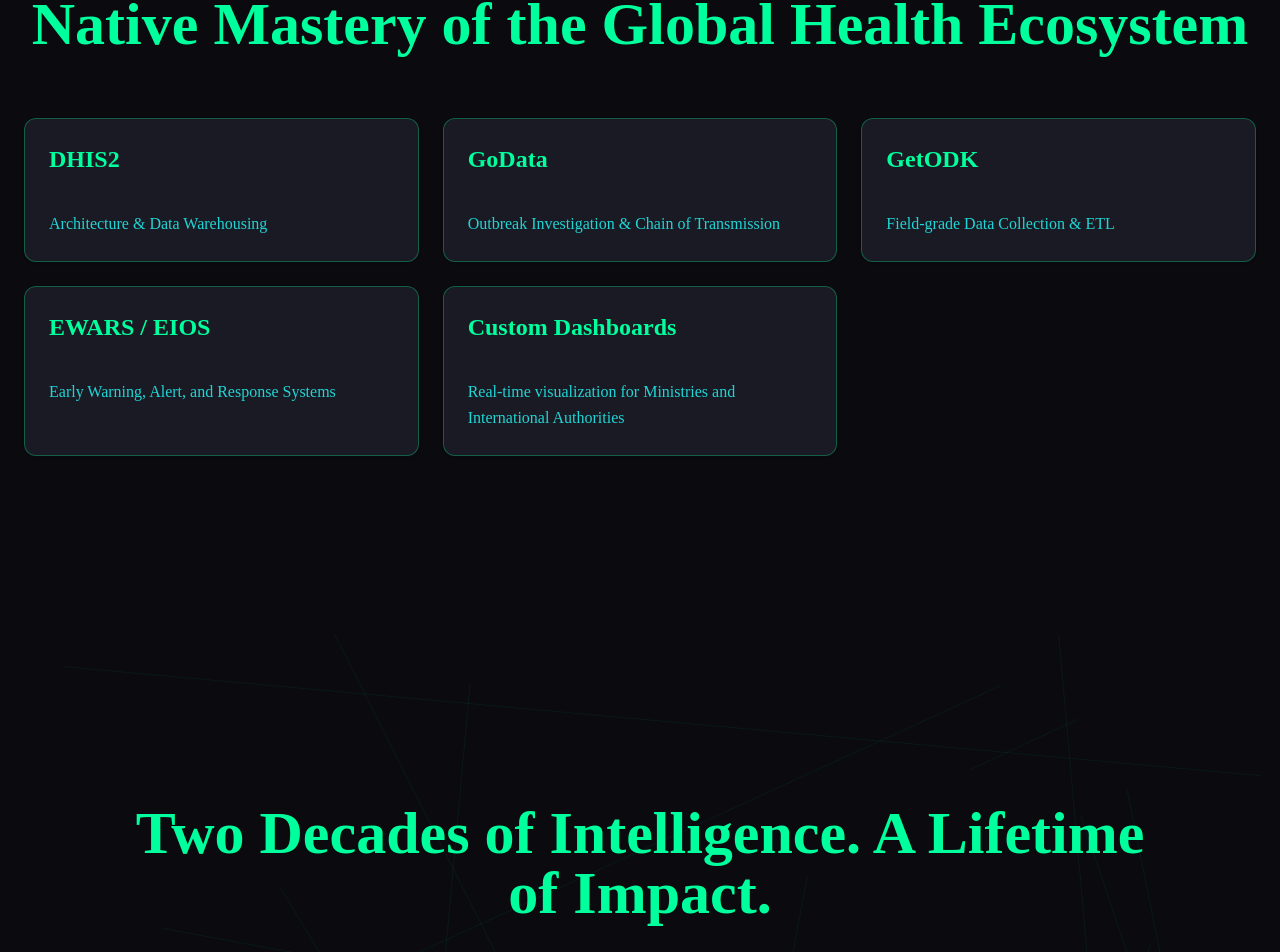
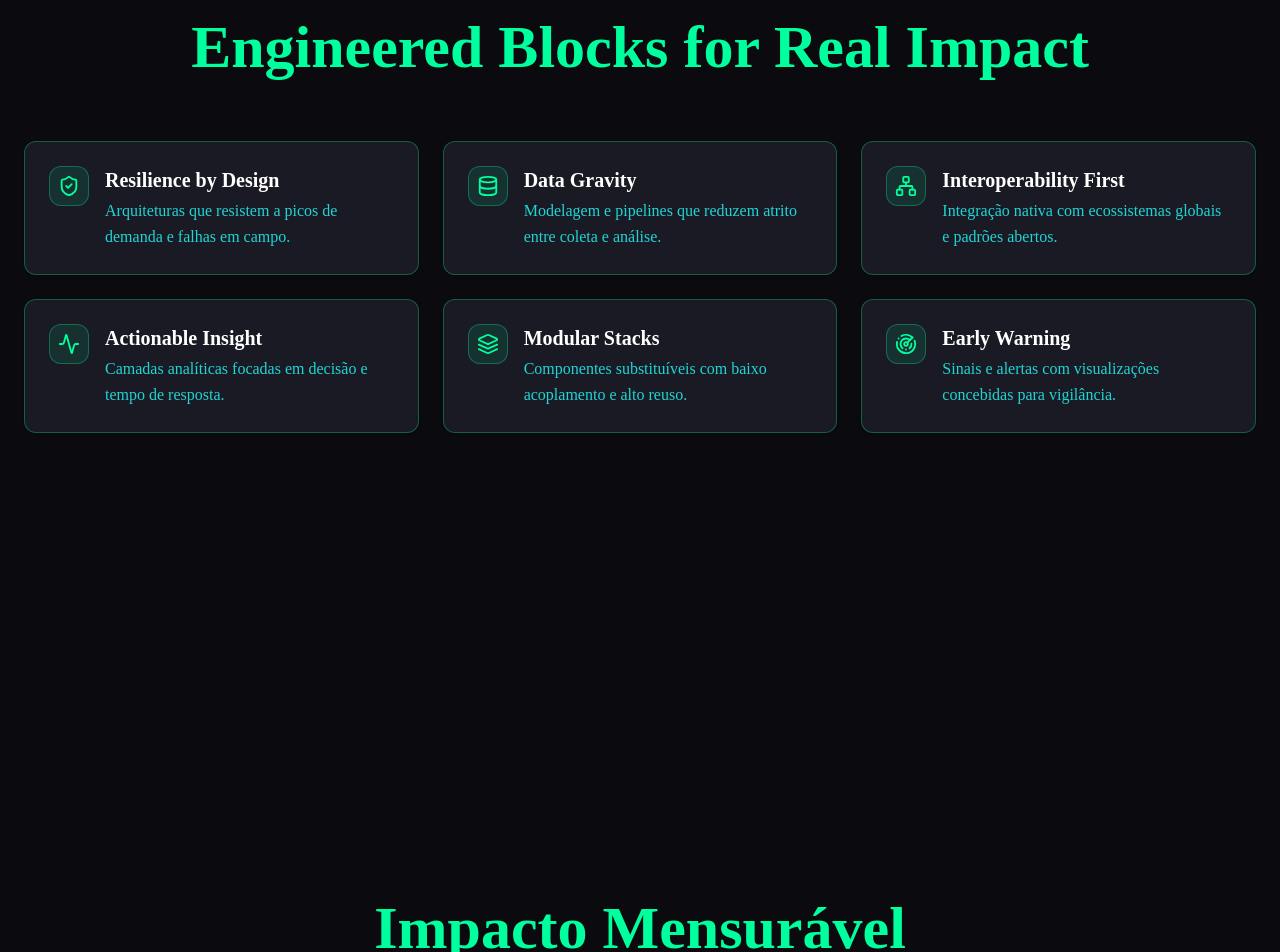
Before and after one commit to UAPE-da-Amazonia/uape-landing-page, a Next.js app: page / in a window 1280 px wide. Shown: the part 1775-2727 px from the top of the page. Built offline with nearby package versions, Linux system fonts and the light colour scheme.

Commit message:
feat(landing-page): add features and stats sections to main page
- Implement FeaturesSection with animated cards showcasing product capabilities
- Add StatsSection with animated metrics display
- Update implementation roadmap documentation to reflect completed phases

```diff
--- a/src/app/page.tsx
+++ b/src/app/page.tsx
@@ -6,6 +6,8 @@ import { WhySection } from "@/src/components/uape/why-section"
 import { StackSection } from "@/src/components/uape/stack-section"
 import { AboutSection } from "@/src/components/uape/about-section"
 import { ExperienceSection } from "@/src/components/uape/experience-section"
+import { FeaturesSection } from "@/src/components/uape/features-section"
+import { StatsSection } from "@/src/components/uape/stats-section"
 import { Footer } from "@/src/components/uape/footer"
 import { Navbar } from "@/src/components/uape/navbar"
 import { ScrollToTop } from "@/src/components/uape/scroll-to-top"
@@ -24,6 +26,8 @@ export default function UapePage() {
       <Navbar />
       <HeroSection scrollY={scrollY} />
       <WhySection />
+      <FeaturesSection />
+      <StatsSection />
       <StackSection />
       <AboutSection />
       <ExperienceSection />
--- /dev/null
+++ b/src/components/uape/features-section.tsx
@@ -0,0 +1,84 @@
+"use client"
+
+import { Section } from "@/src/components/ui/section"
+import { Card } from "@/src/components/ui/card"
+import { motion } from "framer-motion"
+import { ShieldCheck, Database, Network, Activity, Layers, Radar } from "lucide-react"
+
+const features = [
+  {
+    title: "Resilience by Design",
+    description: "Arquiteturas que resistem a picos de demanda e falhas em campo.",
+    icon: ShieldCheck,
+  },
+  {
+    title: "Data Gravity",
+    description: "Modelagem e pipelines que reduzem atrito entre coleta e análise.",
+    icon: Database,
+  },
+  {
+    title: "Interoperability First",
+    description: "Integração nativa com ecossistemas globais e padrões abertos.",
+    icon: Network,
+  },
+  {
+    title: "Actionable Insight",
+    description: "Camadas analíticas focadas em decisão e tempo de resposta.",
+    icon: Activity,
+  },
+  {
+    title: "Modular Stacks",
+    description: "Componentes substituíveis com baixo acoplamento e alto reuso.",
+    icon: Layers,
+  },
+  {
+    title: "Early Warning",
+    description: "Sinais e alertas com visualizações concebidas para vigilância.",
+    icon: Radar,
+  },
+]
+
+export function FeaturesSection() {
+  return (
+    <Section id="features">
+      <div className="max-w-7xl w-full">
+        <motion.h2
+          initial={{ opacity: 0, y: 20 }}
+          whileInView={{ opacity: 1, y: 0 }}
+          transition={{ duration: 0.6 }}
+          viewport={{ once: true }}
+          className="text-4xl md:text-6xl font-mono font-bold mb-16 text-center text-[#00ff9d]"
+        >
+          Engineered Blocks for Real Impact
+        </motion.h2>
+
+        <div className="grid grid-cols-1 md:grid-cols-2 lg:grid-cols-3 gap-6">
+          {features.map((f, index) => {
+            const Icon = f.icon
+            return (
+              <motion.div
+                key={f.title}
+                initial={{ opacity: 0, y: 20 }}
+                whileInView={{ opacity: 1, y: 0 }}
+                transition={{ duration: 0.6, delay: index * 0.1 }}
+                viewport={{ once: true }}
+              >
+                <Card className="bg-[#1a1a24] border-[#00ff9d]/30 p-6 h-full hover:border-[#00ff9d] transition-all duration-300 hover:shadow-[0_0_30px_rgba(0,255,157,0.25)]">
+                  <div className="flex items-start gap-4">
+                    <div className="shrink-0 w-10 h-10 rounded-xl bg-[#00ff9d]/10 border border-[#00ff9d]/30 flex items-center justify-center text-[#00ff9d]">
+                      <Icon size={22} />
+                    </div>
+                    <div>
+                      <h3 className="text-xl font-mono font-bold text-white mb-1">{f.title}</h3>
+                      <p className="text-[#20d5d5] leading-relaxed">{f.description}</p>
+                    </div>
+                  </div>
+                </Card>
+              </motion.div>
+            )
+          })}
+        </div>
+      </div>
+    </Section>
+  )
+}
--- /dev/null
+++ b/src/components/uape/stats-section.tsx
@@ -0,0 +1,55 @@
+"use client"
+
+import { Section } from "@/src/components/ui/section"
+import { motion } from "framer-motion"
+
+const stats = [
+  { value: "20+", label: "anos de experiência", accent: "#00ff9d" },
+  { value: "30+", label: "implantações de sistemas", accent: "#20d5d5" },
+  { value: "12+", label: "Estados-Membros suportados", accent: "#00ff9d" },
+  { value: "99.9%", label: "uptime em produção", accent: "#20d5d5" },
+]
+
+export function StatsSection() {
+  return (
+    <Section id="stats">
+      <div className="max-w-7xl w-full">
+        <motion.h2
+          initial={{ opacity: 0, y: 20 }}
+          whileInView={{ opacity: 1, y: 0 }}
+          transition={{ duration: 0.6 }}
+          viewport={{ once: true }}
+          className="text-4xl md:text-6xl font-mono font-bold mb-16 text-center text-[#00ff9d]"
+        >
+          Impacto Mensurável
+        </motion.h2>
+
+        <div className="grid grid-cols-2 md:grid-cols-4 gap-6">
+          {stats.map((s, index) => (
+            <motion.div
+              key={s.label}
+              initial={{ opacity: 0, y: 20 }}
+              whileInView={{ opacity: 1, y: 0 }}
+              transition={{ duration: 0.6, delay: index * 0.1 }}
+              viewport={{ once: true }}
+              className="rounded-2xl border p-6 text-center"
+              style={{
+                borderColor: `${s.accent}80`,
+                background:
+                  "linear-gradient(180deg, rgba(0,255,157,0.06) 0%, rgba(32,213,213,0.06) 100%)",
+              }}
+            >
+              <div
+                className="text-4xl md:text-5xl font-mono font-bold mb-2"
+                style={{ color: s.accent }}
+              >
+                {s.value}
+              </div>
+              <div className="text-[#20d5d5] text-sm md:text-base">{s.label}</div>
+            </motion.div>
+          ))}
+        </div>
+      </div>
+    </Section>
+  )
+}
```
Also changed, not shown: 1 other file (tests, documents, lock files or other folders).
